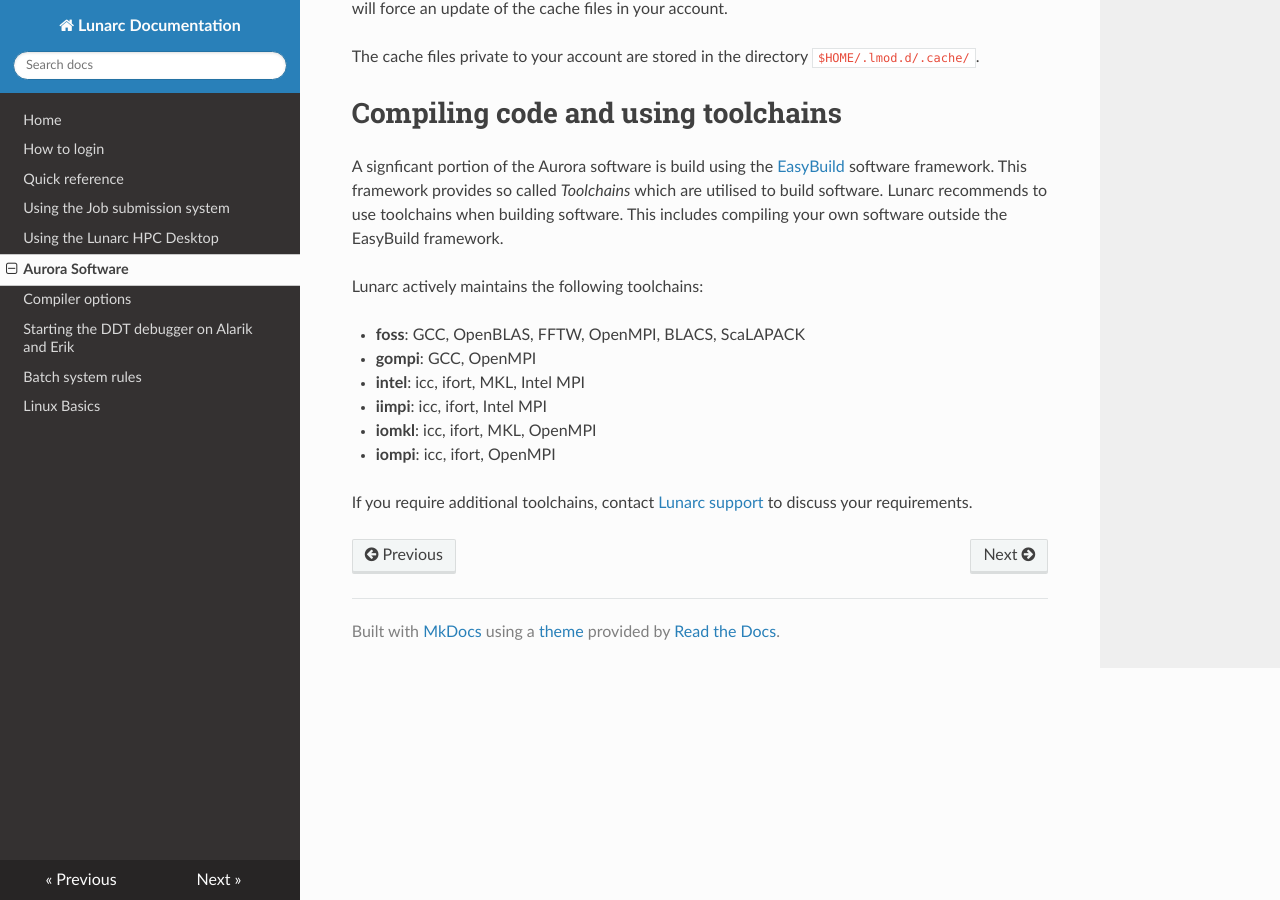
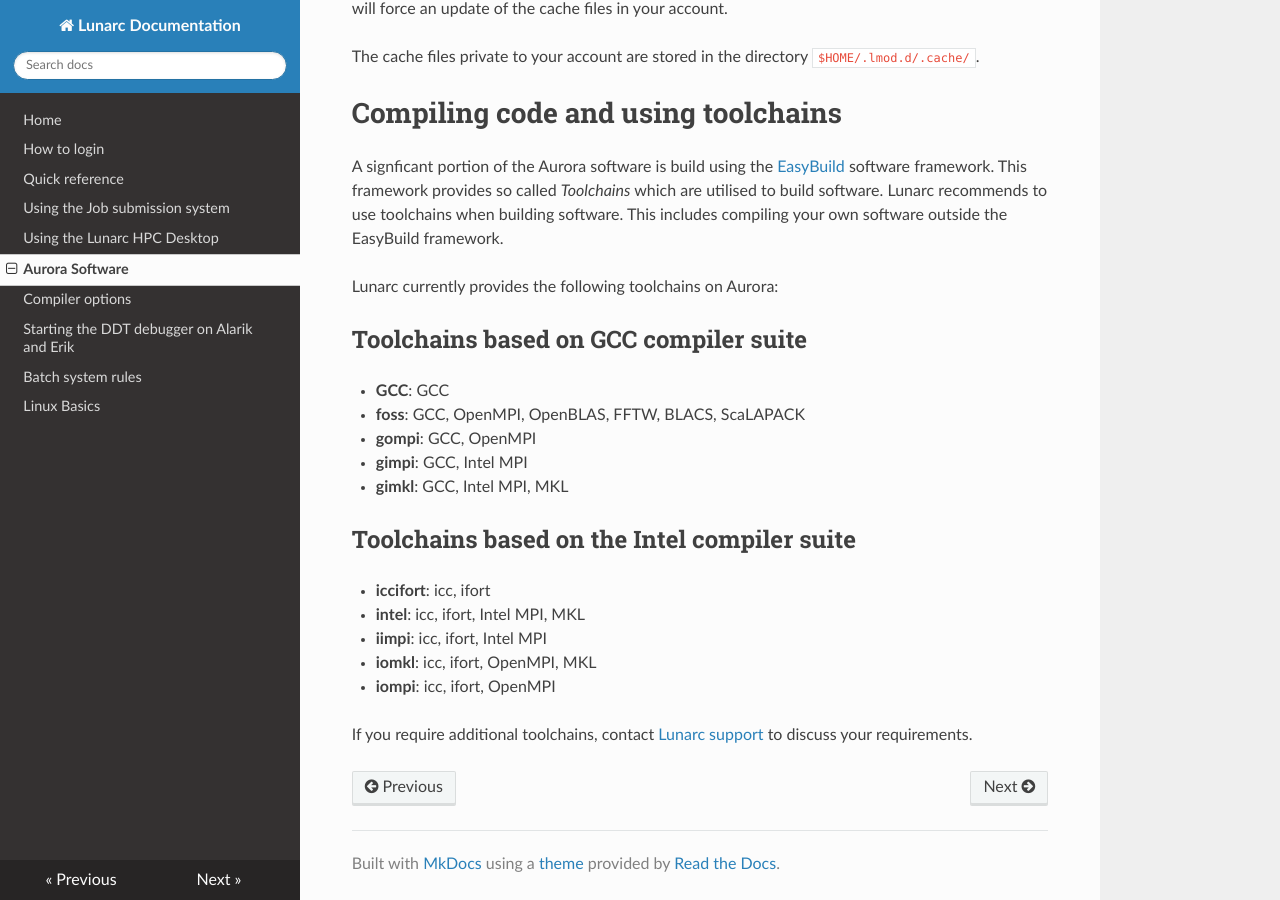
Before and after one commit to lunarc/lunarc_docs, an MkDocs documentation site: the page built from docs/aurora_modules.md, in a window 1280 px wide and 900 px high, scrolled down 5711 px. Built offline with MkDocs 1.6.1, drawn with Linux system fonts in a browser that asks for light colours; nearby versions of some CDN libraries; old or Windows-style settings are respelled for this version of MkDocs.

Commit message:
Additions ot the list of provided toolchains

```diff
--- a/docs/aurora_modules.md
+++ b/docs/aurora_modules.md
@@ -267,13 +267,22 @@ The cache files private to your account are stored in the directory
 
 A signficant portion of the Aurora software is build using the [EasyBuild](http://hpcugent.github.io/easybuild/) software framework.  This framework provides so called *Toolchains* which are utilised to build software.  Lunarc recommends to use toolchains when building software.  This includes compiling your own software outside the EasyBuild framework.
 
-Lunarc actively maintains the following toolchains:
+Lunarc currently provides the following toolchains on Aurora:
 
- * **foss**: GCC, OpenBLAS, FFTW, OpenMPI, BLACS, ScaLAPACK
+## Toolchains based on GCC compiler suite
+
+ * **GCC**: GCC
+ * **foss**: GCC, OpenMPI, OpenBLAS, FFTW, BLACS, ScaLAPACK
  * **gompi**: GCC, OpenMPI
- * **intel**: icc, ifort, MKL, Intel MPI
+ * **gimpi**: GCC, Intel MPI
+ * **gimkl**: GCC, Intel MPI, MKL
+
+## Toolchains based on the Intel compiler suite
+
+ * **iccifort**: icc, ifort
+ * **intel**: icc, ifort, Intel MPI, MKL
  * **iimpi**: icc, ifort, Intel MPI
- * **iomkl**: icc, ifort, MKL, OpenMPI
+ * **iomkl**: icc, ifort, OpenMPI, MKL
  * **iompi**: icc, ifort, OpenMPI
 
 If you require additional toolchains, contact [Lunarc support](http://www.lunarc.lu.se/support/support-form/) to discuss your requirements.
```
